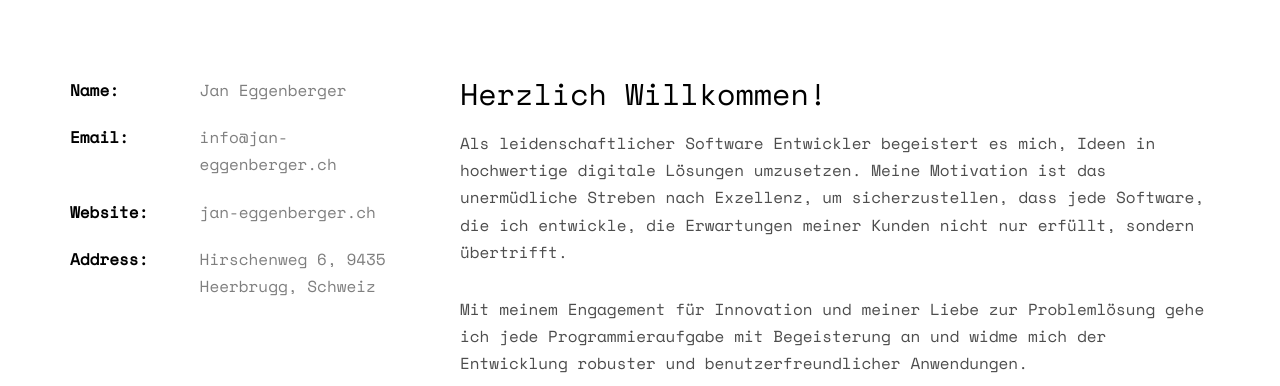
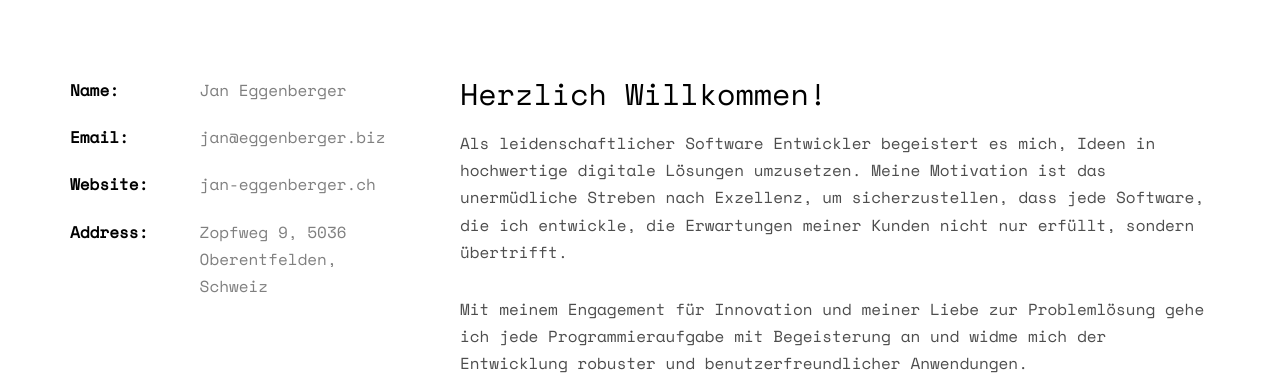
Before and after one commit to FEDIT-JE/website, a plain HTML site: page index.html in a window 1280 px wide. Shown: the part 995-1381 px from the top of the page. Drawn offline with nearby package versions, Linux system fonts and the light colour scheme; some packages are replaced by stand-ins of ours; no server answers; files whose address does not match are found by name.

Commit message:
index.html address change

```diff
--- a/index.html
+++ b/index.html
@@ -58,9 +58,9 @@
 						<ul class="info">
 							<li><span class="first-block">Name:</span><span class="second-block">Jan Eggenberger</span></li>
 							<!-- <li><span class="first-block">Telefon:</span><span class="second-block">+41 79 665 48 92</span></li> -->
-							<li><span class="first-block">Email:</span><span class="second-block">info@jan-eggenberger.ch</span></li>
+							<li><span class="first-block">Email:</span><span class="second-block">jan@eggenberger.biz</span></li>
 							<li><span class="first-block">Website:</span><span class="second-block">jan-eggenberger.ch</span></li>
-							<li><span class="first-block">Address:</span><span class="second-block">Hirschenweg 6, 9435 Heerbrugg, Schweiz</span></li>
+							<li><span class="first-block">Address:</span><span class="second-block">Zopfweg 9, 5036 Oberentfelden, Schweiz</span></li>
 						</ul>
 					</div>
 					<div class="col-md-8">
```
